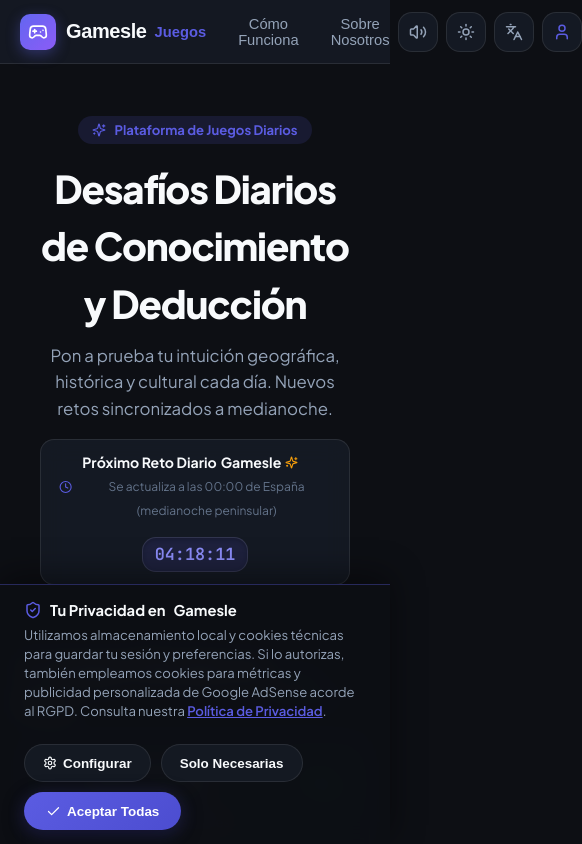
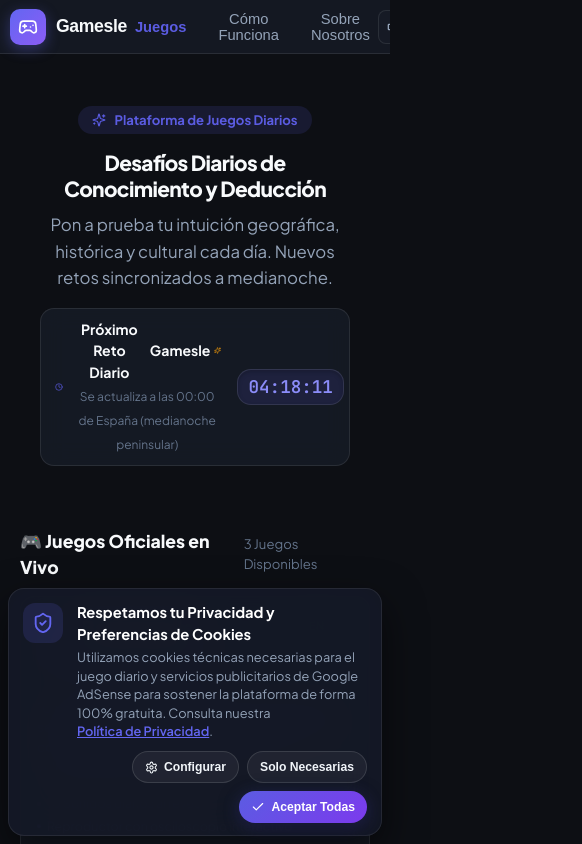
Before and after one commit to misodaxi/gamesle, a React (Vite) app: page / in a window 390 px wide. Shown: the top 844 px of the page, 582 px wide, since content can reach past the window. Built offline with nearby package versions, Linux system fonts and the light colour scheme; no server answers.

Commit message:
updates varios 3

```diff
--- a/src/components/ConsentBanner.tsx
+++ b/src/components/ConsentBanner.tsx
@@ -1,5 +1,5 @@
 import React, { useState, useEffect } from 'react';
-import { ShieldCheck, Settings, X, Check } from 'lucide-react';
+import { ShieldCheck, Settings, Check, X } from 'lucide-react';
 import { ConsentManager, ConsentPreferences } from '../services/consent';
 
 interface ConsentBannerProps {
@@ -7,98 +7,115 @@
 }
 
 export const ConsentBanner: React.FC<ConsentBannerProps> = ({ onNavigate }) => {
-  const [isVisible, setIsVisible] = useState<boolean>(() => !ConsentManager.hasAnswered());
-  const [showModal, setShowModal] = useState<boolean>(false);
-  const [consentState, setConsentState] = useState<ConsentPreferences>(() => ConsentManager.getConsent());
+  const [showBanner, setShowBanner] = useState(false);
+  const [showModal, setShowModal] = useState(false);
+  const [consentState, setConsentState] = useState<ConsentPreferences>(ConsentManager.getConsent());
 
   useEffect(() => {
-    return ConsentManager.subscribe((newConsent) => {
+    if (!ConsentManager.hasAnswered()) {
+      setShowBanner(true);
+    }
+
+    const unsubscribe = ConsentManager.subscribe((newConsent) => {
       setConsentState(newConsent);
-      setIsVisible(newConsent.status === 'undecided');
+      if (newConsent.status !== 'undecided') {
+        setShowBanner(false);
+      }
     });
+
+    return unsubscribe;
   }, []);
 
   const handleAcceptAll = () => {
     ConsentManager.acceptAll();
-    setIsVisible(false);
+    setShowBanner(false);
     setShowModal(false);
   };
 
   const handleRejectNonEssential = () => {
     ConsentManager.rejectNonEssential();
-    setIsVisible(false);
+    setShowBanner(false);
     setShowModal(false);
   };
 
-  const handleSaveCustom = (analytics: boolean, personalizedAds: boolean) => {
+  const handleSaveCustom = (analytics: boolean, marketing: boolean) => {
     ConsentManager.setConsent({
       status: 'custom',
       essential: true,
       analytics,
-      personalizedAds,
+      personalizedAds: marketing,
       nonPersonalizedAds: true,
       updatedAt: new Date().toISOString()
     });
-    setIsVisible(false);
+    setShowBanner(false);
     setShowModal(false);
   };
 
-  if (!isVisible && !showModal) return null;
+  if (!showBanner && !showModal) {
+    return null;
+  }
 
   return (
     <>
-      {/* Banner inferior horizontal fijo (Exact matching design) */}
-      {isVisible && !showModal && (
+      {/* Banner Flotante Inferior RGPD / ePrivacy (Diseño Exacto Homologado) */}
+      {showBanner && !showModal && (
         <aside
           role="region"
-          aria-label="Aviso de privacidad y cookies"
+          aria-label="Aviso de privacidad y consentimiento de cookies"
           style={{
             position: 'fixed',
-            bottom: 0,
-            left: 0,
-            right: 0,
-            backgroundColor: 'rgba(13, 15, 20, 0.96)',
-            backdropFilter: 'blur(12px)',
-            WebkitBackdropFilter: 'blur(12px)',
-            borderTop: '1px solid rgba(91, 92, 226, 0.35)',
-            boxShadow: '0 -8px 32px rgba(0, 0, 0, 0.45)',
-            padding: '14px 24px',
-            zIndex: 10000,
+            bottom: 16,
+            left: '50%',
+            transform: 'translateX(-50%)',
+            width: 'calc(100% - 24px)',
+            maxWidth: 720,
+            zIndex: 9999,
+            backgroundColor: 'rgba(20, 24, 38, 0.96)',
+            border: '1px solid rgba(255, 255, 255, 0.08)',
+            borderRadius: 20,
+            padding: '18px 22px',
+            boxShadow: '0 16px 40px rgba(0, 0, 0, 0.55)',
+            backdropFilter: 'blur(20px)',
+            WebkitBackdropFilter: 'blur(20px)',
+            animation: 'fadeIn 0.25s ease-out'
+          }}
+        >
+          <div style={{ display: 'flex', flexDirection: 'column', gap: 14 }}>
+            {/* Top row: Icon + Text */}
+            <div style={{ display: 'flex', alignItems: 'flex-start', gap: 14 }}>
+              <div
+                style={{
+                  width: 40,
+                  height: 40,
+                  borderRadius: 12,
+                  backgroundColor: 'rgba(99, 102, 241, 0.15)',
                   display: 'flex',
                   alignItems: 'center',
-            justifyContent: 'center'
+                  justifyContent: 'center',
+                  flexShrink: 0,
+                  marginTop: 2
                 }}
               >
-          <div
-            style={{
-              maxWidth: 1280,
-              width: '100%',
-              display: 'flex',
-              alignItems: 'center',
-              justifyContent: 'space-between',
-              gap: 24,
-              flexWrap: 'wrap'
-            }}
-          >
-            <div style={{ flex: '1 1 340px', minWidth: 280 }}>
-              <div style={{ display: 'flex', alignItems: 'center', gap: 8, fontWeight: 700, fontSize: '0.92rem', marginBottom: 4, color: 'var(--text-primary)' }}>
-                <ShieldCheck size={18} color="var(--brand-primary)" />
-                Tu Privacidad en Gamesle
+                <ShieldCheck size={22} color="#6366F1" />
               </div>
-              <p style={{ fontSize: '0.82rem', color: 'var(--text-secondary)', lineHeight: 1.45, margin: 0 }}>
-                Utilizamos almacenamiento local y cookies técnicas para guardar tu sesión y preferencias. Si lo autorizas, también empleamos cookies para métricas y publicidad personalizada de Google AdSense acorde al RGPD. Consulta nuestra{' '}
+              <div style={{ textAlign: 'left' }}>
+                <div style={{ color: '#FFFFFF', fontWeight: 700, fontSize: '0.92rem', marginBottom: 3 }}>
+                  Respetamos tu Privacidad y Preferencias de Cookies
+                </div>
+                <p style={{ fontSize: '0.8rem', lineHeight: 1.45, color: '#94A3B8', margin: 0 }}>
+                  Utilizamos cookies técnicas necesarias para el juego diario y servicios publicitarios de Google AdSense para sostener la plataforma de forma 100% gratuita. Consulta nuestra{' '}
                   <button
                     type="button"
                     onClick={() => onNavigate('/privacy')}
                     style={{
                       background: 'none',
                       border: 'none',
-                    color: 'var(--brand-primary)',
+                      color: '#6366F1',
                       textDecoration: 'underline',
                       fontWeight: 600,
                       cursor: 'pointer',
                       padding: 0,
-                    fontSize: '0.82rem',
+                      fontSize: '0.8rem',
                       fontFamily: 'inherit'
                     }}
                   >
@@ -107,24 +124,29 @@
                   .
                 </p>
               </div>
+            </div>
 
-            <div style={{ display: 'flex', alignItems: 'center', gap: 10, flexWrap: 'wrap' }}>
+            {/* Bottom row: Action Buttons */}
+            <div style={{ display: 'flex', alignItems: 'center', gap: 8, flexWrap: 'wrap', justifyContent: 'flex-start', paddingLeft: 54 }}>
               <button
                 type="button"
                 className="btn-secondary"
                 onClick={() => setShowModal(true)}
                 style={{
-                  width: 'auto',
-                  padding: '9px 18px',
-                  fontSize: '0.84rem',
+                  borderRadius: 9999,
+                  padding: '7px 16px',
+                  fontSize: '0.8rem',
+                  fontWeight: 600,
+                  minHeight: 36,
                   display: 'inline-flex',
                   alignItems: 'center',
                   gap: 6,
-                  borderRadius: 'var(--radius-full)',
-                  minHeight: 38
+                  backgroundColor: 'rgba(255, 255, 255, 0.05)',
+                  border: '1px solid rgba(255, 255, 255, 0.12)',
+                  color: '#F1F5F9'
                 }}
               >
-                <Settings size={14} /> Configurar
+                <Settings size={13} /> Configurar
               </button>
 
               <button
@@ -132,11 +154,14 @@
                 className="btn-secondary"
                 onClick={handleRejectNonEssential}
                 style={{
-                  width: 'auto',
-                  padding: '9px 18px',
-                  fontSize: '0.84rem',
-                  borderRadius: 'var(--radius-full)',
-                  minHeight: 38
+                  borderRadius: 9999,
+                  padding: '7px 16px',
+                  fontSize: '0.8rem',
+                  fontWeight: 600,
+                  minHeight: 36,
+                  backgroundColor: 'rgba(255, 255, 255, 0.05)',
+                  border: '1px solid rgba(255, 255, 255, 0.12)',
+                  color: '#F1F5F9'
                 }}
               >
                 Solo Necesarias
@@ -147,17 +172,20 @@
                 className="btn-primary"
                 onClick={handleAcceptAll}
                 style={{
-                  width: 'auto',
-                  padding: '9px 22px',
-                  fontSize: '0.84rem',
+                  borderRadius: 9999,
+                  padding: '7px 20px',
+                  fontSize: '0.82rem',
+                  fontWeight: 700,
+                  minHeight: 36,
                   display: 'inline-flex',
                   alignItems: 'center',
                   gap: 6,
-                  borderRadius: 'var(--radius-full)',
-                  minHeight: 38
+                  background: 'linear-gradient(135deg, #5B5CE2, #7C3AED)',
+                  border: 'none',
+                  color: '#FFFFFF'
                 }}
               >
-                <Check size={15} /> Aceptar Todas
+                <Check size={14} /> Aceptar Todas
               </button>
             </div>
           </div>
@@ -175,7 +203,7 @@
         >
           <div
             className="modal-content"
-            style={{ maxWidth: 520, textAlign: 'left' }}
+            style={{ maxWidth: 520, textAlign: 'left', width: '100%' }}
             onClick={(e) => e.stopPropagation()}
           >
             <div style={{ display: 'flex', justifyContent: 'space-between', alignItems: 'center', marginBottom: 16 }}>
--- a/src/styles/index.css
+++ b/src/styles/index.css
@@ -580,3 +580,171 @@
   background-color: transparent !important;
   box-shadow: none !important;
 }
+
+
+/* ========================================================================= */
+/* UNIVERSAL RESPONSIVE MOBILE & COMPACT VIEWPORT OPTIMIZATIONS (ALL 4 APPS) */
+/* ========================================================================= */
+html, body {
+  overflow-x: hidden !important;
+  width: 100%;
+}
+
+*, *::before, *::after {
+  box-sizing: border-box;
+}
+
+@media (max-width: 768px) {
+  :root {
+    --header-height: 54px;
+  }
+
+  .site-header {
+    height: 54px !important;
+  }
+
+  .header-content {
+    padding: 0 10px !important;
+  }
+
+  .logo-group span {
+    font-size: 1.1rem !important;
+  }
+
+  .logo-badge {
+    width: 30px !important;
+    height: 30px !important;
+    font-size: 0.9rem !important;
+  }
+
+  /* Header action buttons on mobile */
+  .header-actions {
+    gap: 4px !important;
+  }
+
+  .header-actions .nav-link-btn {
+    display: none !important; /* Hide text nav links on mobile header to prevent overflowing */
+  }
+
+  .icon-btn {
+    width: 34px !important;
+    height: 34px !important;
+    min-width: 34px !important;
+    border-radius: 8px !important;
+    padding: 0 !important;
+  }
+
+  .icon-btn svg {
+    width: 16px !important;
+    height: 16px !important;
+  }
+
+  .streak-pill {
+    height: 34px !important;
+    padding: 0 8px !important;
+    font-size: 0.78rem !important;
+    gap: 4px !important;
+  }
+
+  .streak-pill svg {
+    width: 14px !important;
+    height: 14px !important;
+  }
+
+  /* Hero & Title scaling on mobile */
+  h1 {
+    font-size: clamp(1.3rem, 5vw, 1.8rem) !important;
+    line-height: 1.25 !important;
+  }
+
+  h2 {
+    font-size: clamp(1.1rem, 4vw, 1.4rem) !important;
+  }
+
+  .hero-section {
+    padding: 16px 10px !important;
+  }
+
+  .hero-tagline {
+    font-size: 0.82rem !important;
+    margin: 6px auto 12px auto !important;
+  }
+
+  /* Countdown Card on Mobile */
+  .countdown-card {
+    padding: 10px 14px !important;
+    flex-direction: row !important;
+    justify-content: space-between !important;
+    margin-bottom: 14px !important;
+  }
+
+  .countdown-digits {
+    font-size: 1.1rem !important;
+    padding: 4px 10px !important;
+  }
+
+  /* Game Grid & Cards */
+  .games-grid {
+    grid-template-columns: 1fr !important;
+    gap: 14px !important;
+  }
+
+  .game-card {
+    padding: 16px !important;
+    border-radius: var(--radius-md) !important;
+  }
+
+  .featured-card, .content-section {
+    padding: 16px !important;
+    margin-bottom: 16px !important;
+  }
+
+  /* Footer Navigation */
+  .site-footer {
+    padding: 24px 12px 36px !important;
+  }
+
+  .footer-inner {
+    max-width: 1000px !important;
+    gap: 12px !important;
+  }
+
+  .footer-nav {
+    display: flex !important;
+    flex-wrap: wrap !important;
+    justify-content: center !important;
+    align-items: center !important;
+    gap: 6px 12px !important;
+    max-width: 100% !important;
+  }
+
+  .footer-nav button, .footer-nav a {
+    font-size: 0.78rem !important;
+    padding: 2px 4px !important;
+    white-space: nowrap !important;
+  }
+
+  /* Responsive Consent Banner on Mobile */
+  aside[aria-label="Aviso de privacidad y consentimiento de cookies"] {
+    bottom: 8px !important;
+    width: calc(100% - 16px) !important;
+    padding: 12px 14px !important;
+    border-radius: 16px !important;
+  }
+
+  aside[aria-label="Aviso de privacidad y consentimiento de cookies"] > div {
+    gap: 10px !important;
+  }
+
+  aside[aria-label="Aviso de privacidad y consentimiento de cookies"] .btn-secondary,
+  aside[aria-label="Aviso de privacidad y consentimiento de cookies"] .btn-primary {
+    padding: 6px 12px !important;
+    font-size: 0.76rem !important;
+    min-height: 32px !important;
+  }
+
+  aside[aria-label="Aviso de privacidad y consentimiento de cookies"] > div > div:last-child {
+    padding-left: 0 !important;
+    justify-content: flex-end !important;
+  }
+}
```
Lines whose indentation alone changed are shown as unchanged.
